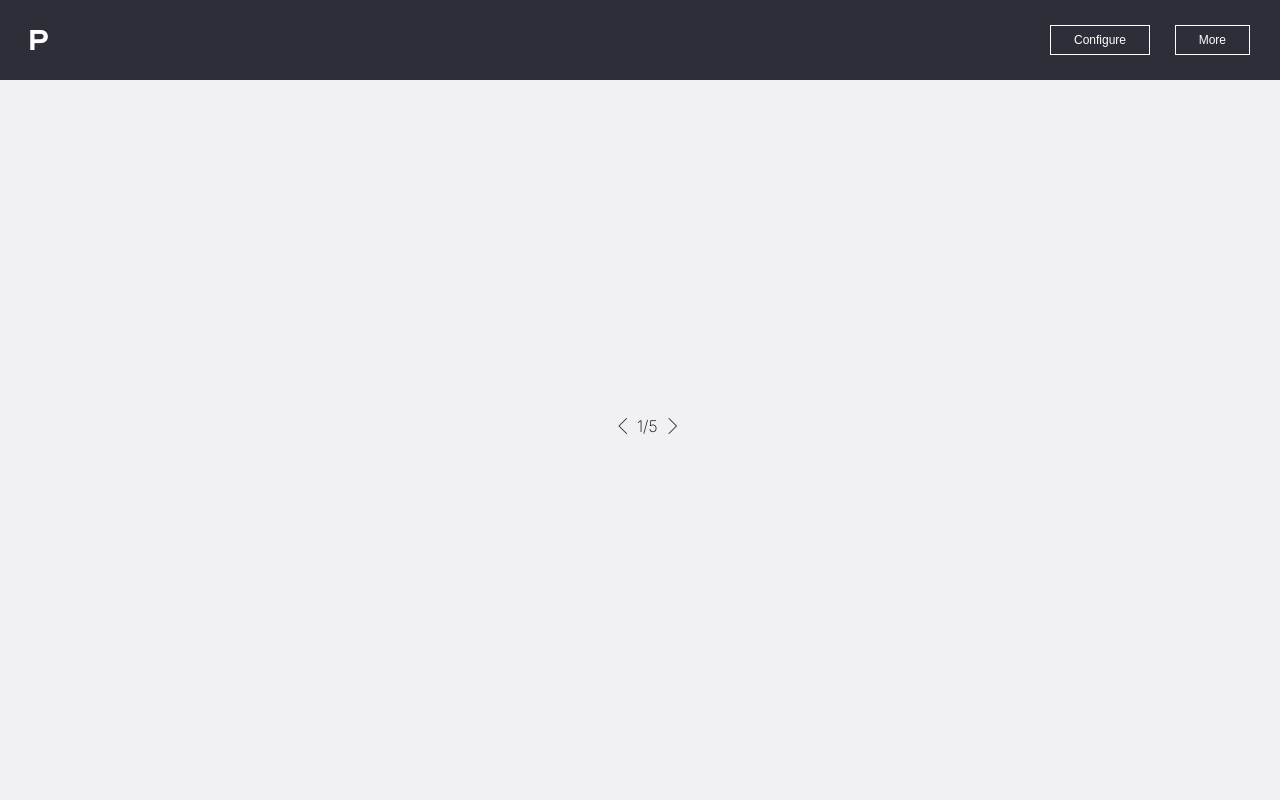
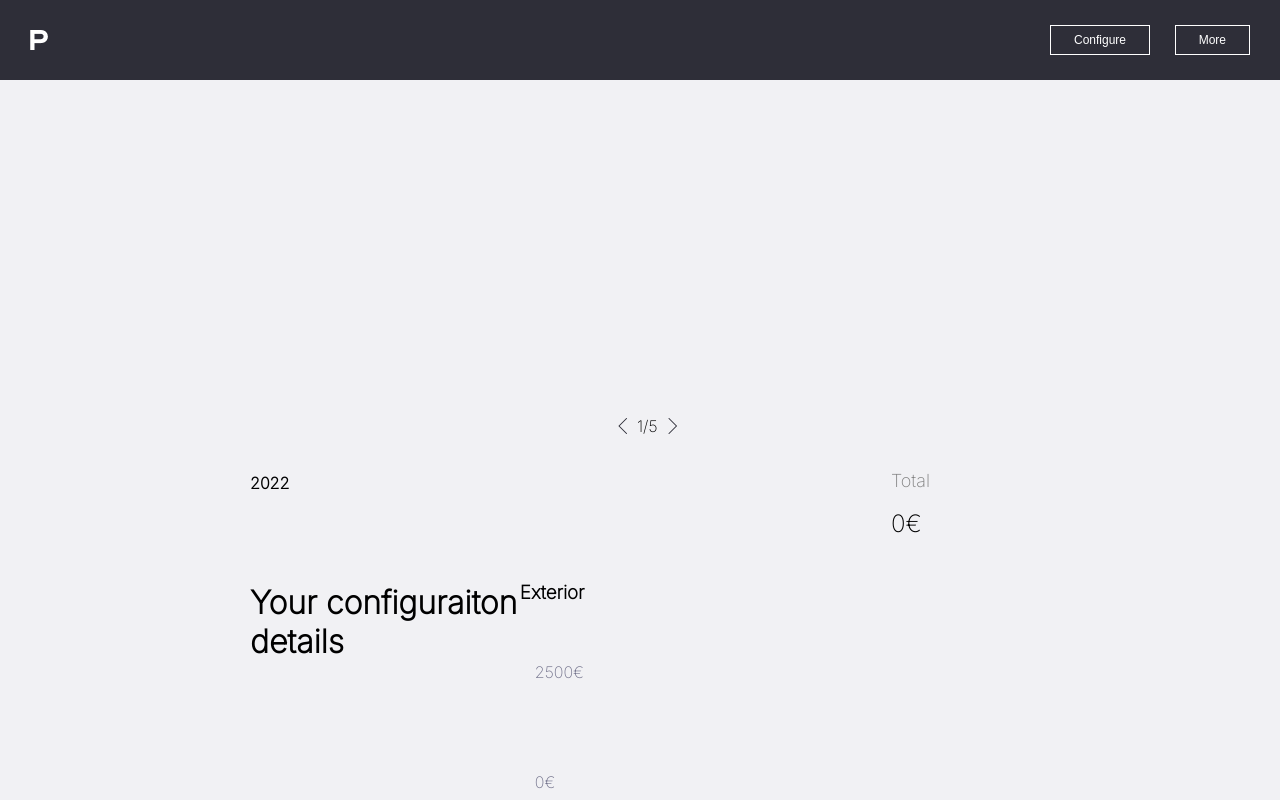
Before and after one commit to TinVojnovic/car-configurator, a React (Create React App) app: page /config-view/1 in a window 1280 px wide. Shown: the top 800 px of the page. Built offline with nearby package versions, Linux system fonts and the light colour scheme; no server answers.

Commit message:
ConfigView was missing the ConfigurationDetails component for some reason. Noticed it when self-reviewing the code.

```diff
--- a/src/views/config-view/ConfigView.tsx
+++ b/src/views/config-view/ConfigView.tsx
@@ -1,10 +1,12 @@
 import { Outlet} from 'react-router-dom';
 import { ImagePreview } from '../../modules';
+import { ConfigurationDetails } from '../../modules/config-view/configurator-details';
 
 export const ConfigView: React.FC = () => {
     return (
         <div>
             <ImagePreview type='exterior' maxIndex={5}/>
+            <ConfigurationDetails/>
             <Outlet />
         </div>
     )
```
